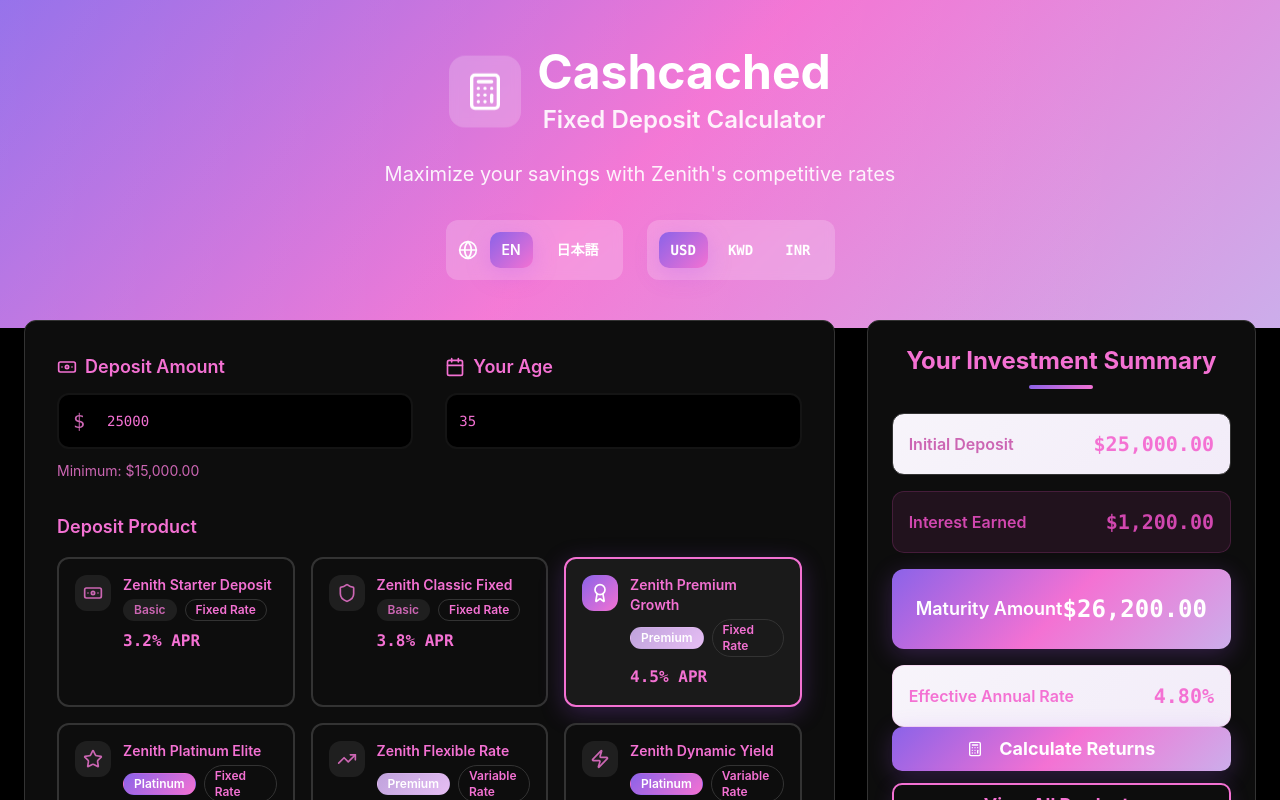
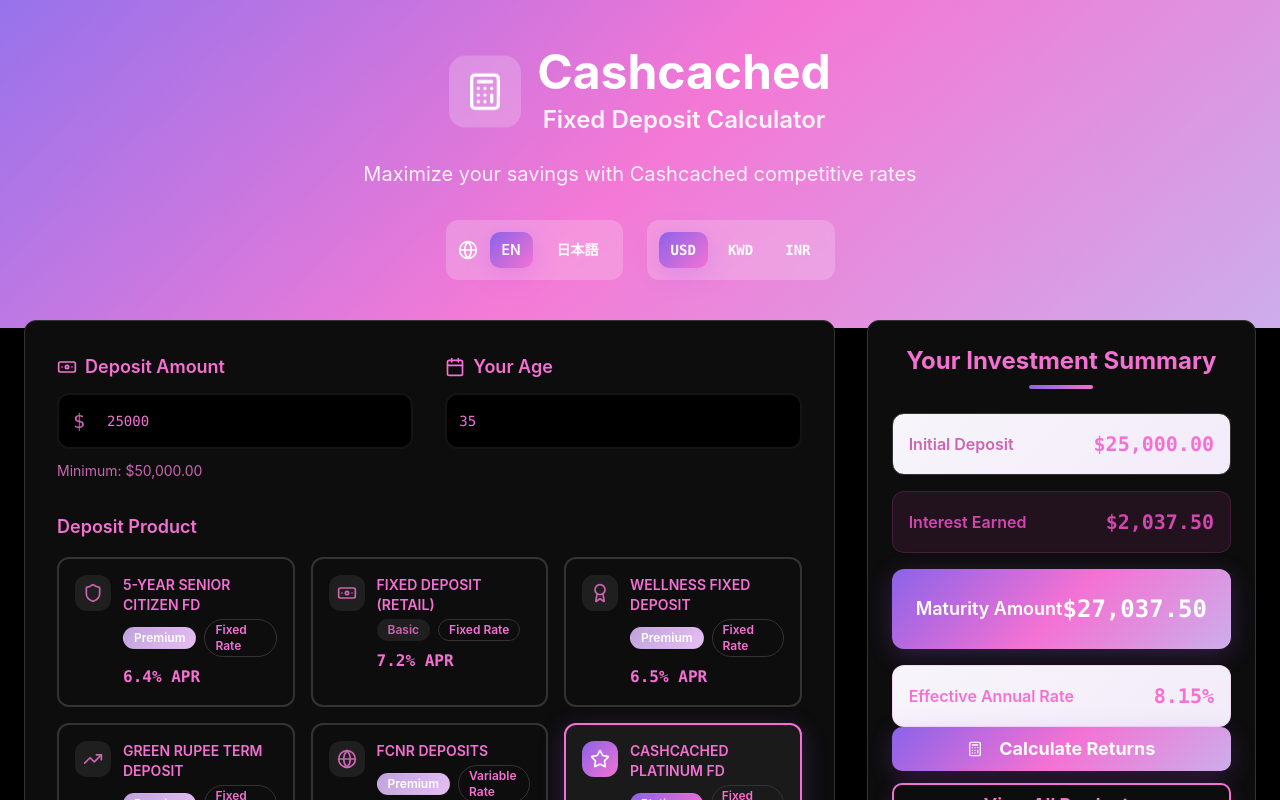
Before and after one commit to Arrowsincoming24/fixed-grow-explorer, a React (Vite) app: page / in a window 1280 px wide. Shown: the top 800 px of the page. Built offline with nearby package versions, Linux system fonts and the light colour scheme.

Commit message:
Update product names and bank name

```diff
--- a/package.json
+++ b/package.json
@@ -46,7 +46,7 @@
     "date-fns": "^3.6.0",
     "embla-carousel-react": "^8.6.0",
     "input-otp": "^1.4.2",
-    "lucide-react": "^0.462.0",
+    "lucide-react": "^0.544.0",
     "next-themes": "^0.3.0",
     "react": "^18.3.1",
     "react-day-picker": "^8.10.1",
--- a/src/components/FixedDepositCalculator.tsx
+++ b/src/components/FixedDepositCalculator.tsx
@@ -1,5 +1,5 @@
 import React, { useState, useEffect } from 'react';
-import { Calculator, TrendingUp, Globe, Calendar, Banknote, Shield, Award, Star, Zap } from 'lucide-react';
+import { Calculator, TrendingUp, Globe, Calendar, Banknote, Shield, Award, Star, Zap, Crown } from 'lucide-react';
 import { Card } from '@/components/ui/card';
 import { Button } from '@/components/ui/button';
 import { Input } from '@/components/ui/input';
@@ -33,44 +33,64 @@ const FixedDepositCalculator: React.FC = () => {
   const [period, setPeriod] = useState<number>(12);
   const [age, setAge] = useState<string>('35');
   const [interestType, setInterestType] = useState<'simple' | 'compound'>('simple');
-  const [selectedProduct, setSelectedProduct] = useState<string>('zenith-premium');
+  const [selectedProduct, setSelectedProduct] = useState<string>('cashcached-platinum-fd');
   const [result, setResult] = useState<CalculationResult | null>(null);
 
   const productTypes: ProductType[] = [
     {
-      id: 'zenith-starter',
-      name: { en: 'Zenith Starter Deposit', ja: 'ゼニス・スターター預金' },
-      baseRate: 3.2,
+      id: 'senior-citizen-fd',
+      name: { en: '5-YEAR SENIOR CITIZEN FD', ja: '5年シニア市民定期預金' },
+      baseRate: 6.4,
       isFloating: false,
-      periods: [3, 6, 12, 18],
+      periods: [60],
+      icon: Shield,
+      tier: 'premium',
+      minAmount: 1000
+    },
+    {
+      id: 'retail-fd',
+      name: { en: 'FIXED DEPOSIT (RETAIL)', ja: '定期預金（個人向け）' },
+      baseRate: 7.2,
+      isFloating: false,
+      periods: [1, 3, 6, 12, 24, 36, 60, 120],
       icon: Banknote,
       tier: 'basic',
       minAmount: 1000
     },
     {
-      id: 'zenith-classic',
-      name: { en: 'Zenith Classic Fixed', ja: 'ゼニス・クラシック定期' },
-      baseRate: 3.8,
+      id: 'wellness-fd',
+      name: { en: 'WELLNESS FIXED DEPOSIT', ja: 'ウェルネス定期預金' },
+      baseRate: 6.5,
       isFloating: false,
-      periods: [6, 12, 18, 24, 36],
-      icon: Shield,
-      tier: 'basic',
-      minAmount: 5000
+      periods: [12],
+      icon: Award,
+      tier: 'premium',
+      minAmount: 50000
     },
     {
-      id: 'zenith-premium',
-      name: { en: 'Zenith Premium Growth', ja: 'ゼニス・プレミアム成長' },
-      baseRate: 4.5,
+      id: 'green-rupee-fd',
+      name: { en: 'GREEN RUPEE TERM DEPOSIT', ja: 'グリーンルピー定期預金' },
+      baseRate: 6.4,
       isFloating: false,
-      periods: [6, 12, 24, 36, 48],
-      icon: Award,
+      periods: [36, 48, 60],
+      icon: TrendingUp,
       tier: 'premium',
-      minAmount: 15000
+      minAmount: 1000
     },
     {
-      id: 'zenith-platinum',
-      name: { en: 'Zenith Platinum Elite', ja: 'ゼニス・プラチナエリート' },
-      baseRate: 5.2,
+      id: 'fcnr-deposits',
+      name: { en: 'FCNR DEPOSITS', ja: 'FCNR預金' },
+      baseRate: 3.0,
+      isFloating: true,
+      periods: [12, 24, 36, 48, 60],
+      icon: Globe,
+      tier: 'premium',
+      minAmount: 1000
+    },
+    {
+      id: 'cashcached-platinum-fd',
+      name: { en: 'CASHCACHED PLATINUM FD', ja: 'キャッシュキャッシュド・プラチナ定期' },
+      baseRate: 7.75,
       isFloating: false,
       periods: [12, 24, 36, 48, 60],
       icon: Star,
@@ -78,42 +98,42 @@ const FixedDepositCalculator: React.FC = () => {
       minAmount: 50000
     },
     {
-      id: 'zenith-flexible',
-      name: { en: 'Zenith Flexible Rate', ja: 'ゼニス・フレキシブル金利' },
-      baseRate: 4.2,
-      isFloating: true,
-      periods: [6, 12, 24, 36],
-      icon: TrendingUp,
+      id: 'cashcached-womens-fd',
+      name: { en: "CASHCACHED WOMEN'S FD", ja: 'キャッシュキャッシュド・女性向け定期' },
+      baseRate: 7.85,
+      isFloating: false,
+      periods: [12, 24, 36, 48, 60, 84],
+      icon: Award,
       tier: 'premium',
       minAmount: 10000
     },
     {
-      id: 'zenith-dynamic',
-      name: { en: 'Zenith Dynamic Yield', ja: 'ゼニス・ダイナミック利回り' },
-      baseRate: 4.8,
-      isFloating: true,
-      periods: [12, 24, 36, 48],
-      icon: Zap,
-      tier: 'platinum',
+      id: 'cashcached-tax-saver-fd',
+      name: { en: 'CASHCACHED TAX SAVER FD', ja: 'キャッシュキャッシュド・税制優遇定期' },
+      baseRate: 7.20,
+      isFloating: false,
+      periods: [60],
+      icon: Shield,
+      tier: 'premium',
+      minAmount: 10000
+    },
+    {
+      id: 'cashcached-senior-plus-fd',
+      name: { en: 'CASHCACHED SENIOR PLUS FD', ja: 'キャッシュキャッシュド・シニアプラス定期' },
+      baseRate: 8.10,
+      isFloating: false,
+      periods: [12, 24, 36, 48, 60, 120],
+      icon: Crown,
+      tier: 'elite',
       minAmount: 25000
     },
     {
-      id: 'zenith-elite',
-      name: { en: 'Zenith Elite Privilege', ja: 'ゼニス・エリート特権' },
-      baseRate: 5.8,
+      id: 'cashcached-green-growth-fd',
+      name: { en: 'CASHCACHED GREEN GROWTH FD', ja: 'キャッシュキャッシュド・グリーン成長定期' },
+      baseRate: 7.50,
       isFloating: false,
-      periods: [24, 36, 48, 60, 84],
-      icon: Award,
-      tier: 'elite',
-      minAmount: 100000
-    },
-    {
-      id: 'zenith-senior',
-      name: { en: 'Zenith Senior Advantage', ja: 'ゼニス・シニア特典' },
-      baseRate: 4.0,
-      isFloating: false,
-      periods: [6, 12, 18, 24, 36],
-      icon: Shield,
+      periods: [36, 48, 60, 72],
+      icon: Zap,
       tier: 'premium',
       minAmount: 5000
     }
@@ -129,7 +149,7 @@ const FixedDepositCalculator: React.FC = () => {
     en: {
       bankName: 'Cashcached',
       title: 'Fixed Deposit Calculator',
-      subtitle: 'Maximize your savings with Zenith\'s competitive rates',
+      subtitle: 'Maximize your savings with Cashcached competitive rates',
       amount: 'Deposit Amount',
       period: 'Investment Period',
       months: 'months',
@@ -160,7 +180,7 @@ const FixedDepositCalculator: React.FC = () => {
     ja: {
       bankName: 'キャッシュキャッシュド',
       title: '定期預金計算機',
-      subtitle: 'ゼニスの競争力のある金利で貯蓄を最大化',
+      subtitle: 'キャッシュキャッシュドの競争力のある金利で貯蓄を最大化',
       amount: '預金額',
       period: '投資期間',
       months: 'ヶ月',
```
Also changed, not shown: 1 other file (tests, documents, lock files or other folders).
